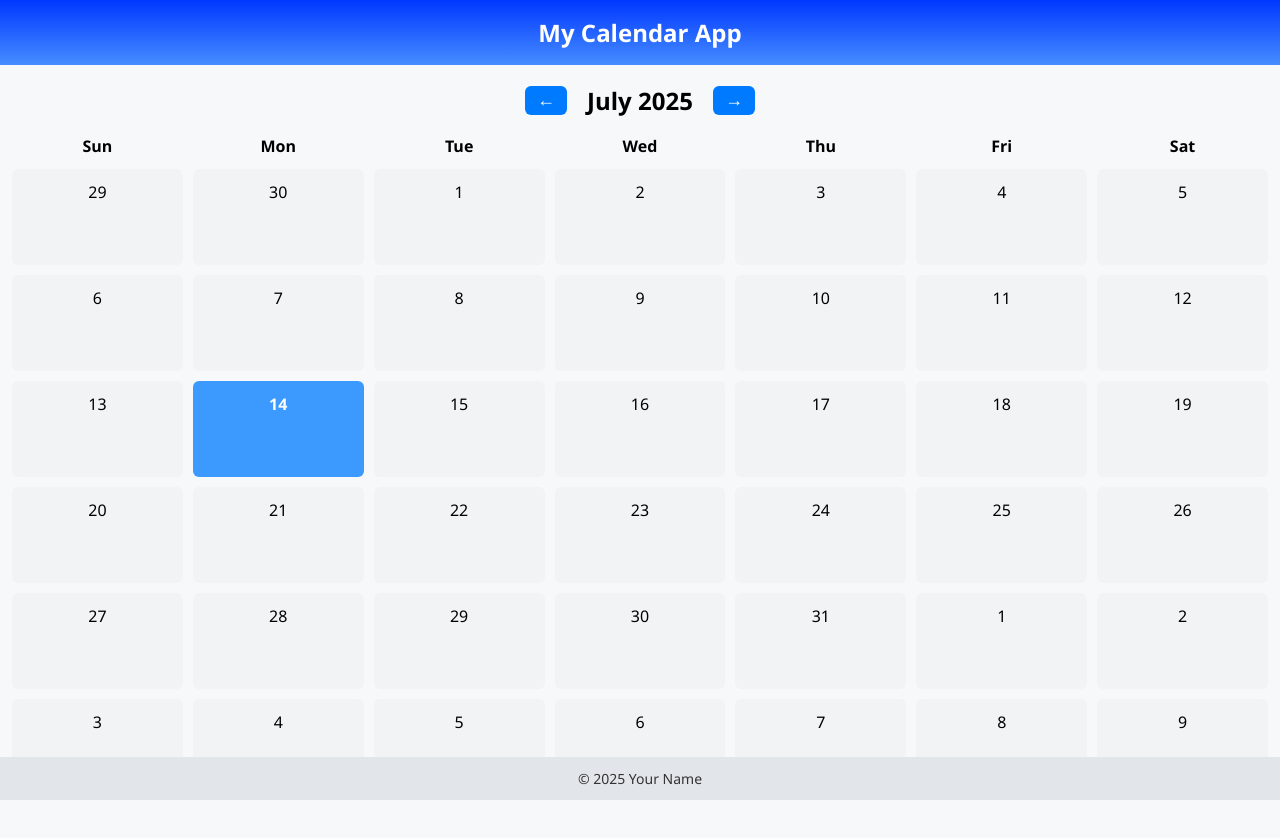
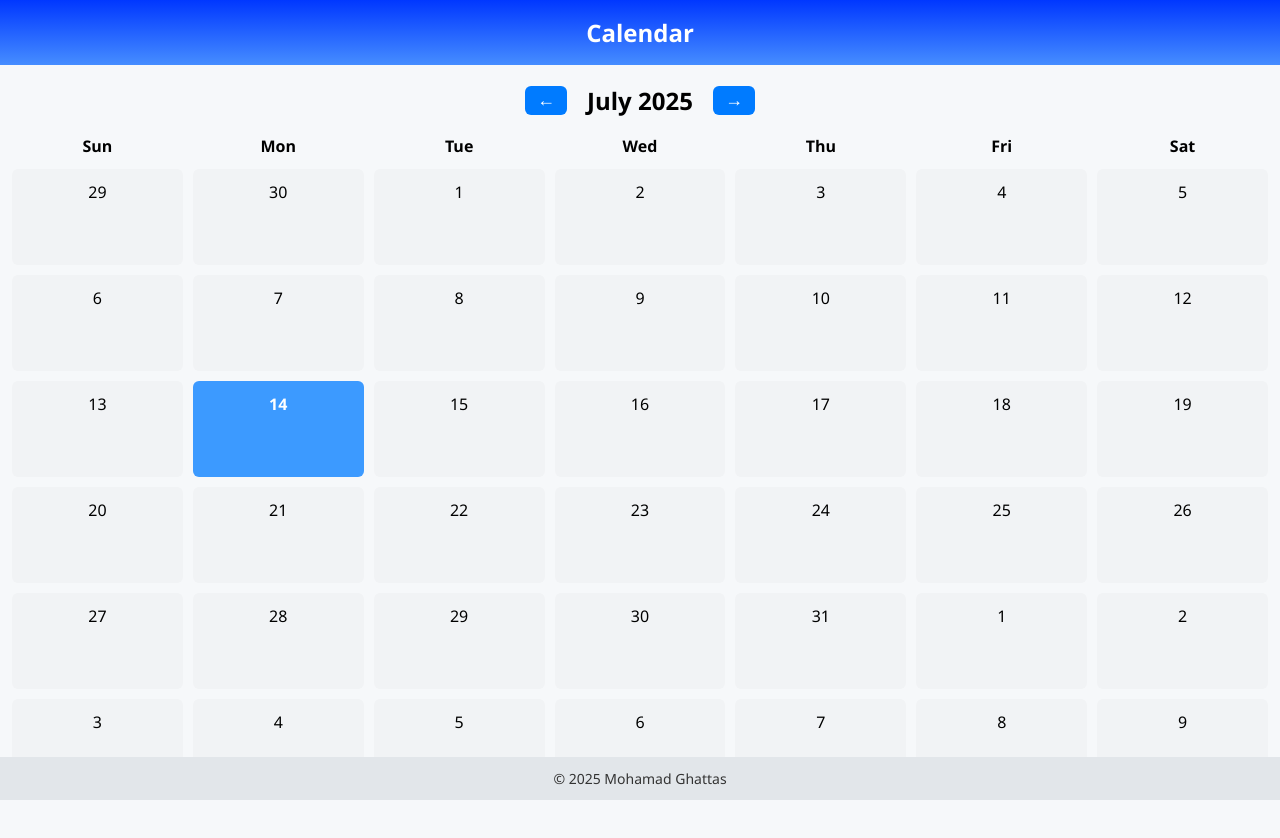
Before and after one commit to MohamadG004/Calendar, a React (Vite) app in the folder Calendar/: page / in a window 1280 px wide. Shown: the top 838 px of the page. Built offline with nearby package versions, Linux system fonts and the light colour scheme.

Commit message:
fixed header and footer text

```diff
--- a/Calendar/src/App.jsx
+++ b/Calendar/src/App.jsx
@@ -7,11 +7,11 @@ import './App.css';
 const App = () => {
   return (
     <>
-    <header>My Calendar App</header>
+    <header>Calendar</header>
     <main>
       <Calendar />
     </main>
-    <footer>© 2025 Your Name</footer>
+    <footer>© 2025 Mohamad Ghattas</footer>
   </>
 
   );
```
